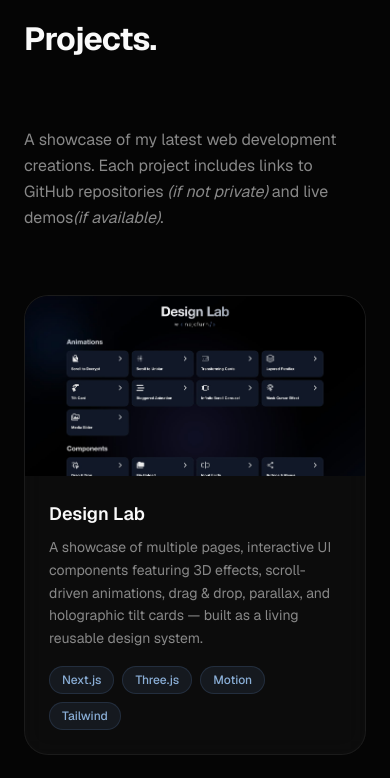
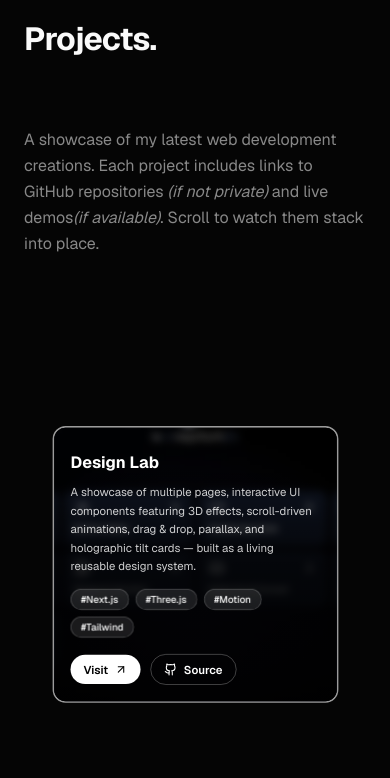
Before and after one commit to nejcfurh/nejcfurh-dev, a Next.js app: page / in a window 390 px wide. Shown: the part 5140-5918 px from the top of the page. Built offline with nearby package versions, Linux system fonts and the light colour scheme; no server answers.

Commit message:
feat(nejcfurh-dev): Update projects, switch UI for first 8

```diff
--- /dev/null
+++ b/app/components/motion/AnimatedImage.tsx
@@ -0,0 +1,11 @@
+'use client';
+
+import { motion } from 'framer-motion';
+import type { HTMLMotionProps } from 'framer-motion';
+import { JSX } from 'react';
+
+const AnimatedImage = (props: HTMLMotionProps<'img'>): JSX.Element => {
+  return <motion.img {...props} />;
+};
+
+export default AnimatedImage;
--- /dev/null
+++ b/app/components/motion/AnimatedSpan.tsx
@@ -0,0 +1,11 @@
+'use client';
+
+import { motion } from 'framer-motion';
+import type { HTMLMotionProps } from 'framer-motion';
+import { JSX } from 'react';
+
+const AnimatedSpan = (props: HTMLMotionProps<'span'>): JSX.Element => {
+  return <motion.span {...props} />;
+};
+
+export default AnimatedSpan;
--- /dev/null
+++ b/app/components/motion/AnimatedSubHeading.tsx
@@ -0,0 +1,11 @@
+'use client';
+
+import { motion } from 'framer-motion';
+import type { HTMLMotionProps } from 'framer-motion';
+import { JSX } from 'react';
+
+const AnimatedSubHeading = (props: HTMLMotionProps<'h3'>): JSX.Element => {
+  return <motion.h3 {...props} />;
+};
+
+export default AnimatedSubHeading;
--- a/app/features/homepage/components/Contact.tsx
+++ b/app/features/homepage/components/Contact.tsx
@@ -100,7 +100,7 @@ const Contact = (): JSX.Element => {
   };
 
   return (
-    <section id="contact" className="relative py-32 overflow-hidden">
+    <section id="contact" className="relative py-32 overflow-x-clip">
       <div className="gradient-orb gradient-orb-accent w-[400px] h-[400px] hidden sm:block -top-[150px] -right-[150px] absolute" />
 
       <span className="hash-span">&nbsp;</span>
--- /dev/null
+++ b/app/features/homepage/components/ProjectStackCard.tsx
@@ -0,0 +1,179 @@
+'use client';
+
+import {
+  useMotionTemplate,
+  useScroll,
+  useTransform,
+  type MotionValue,
+  type Variants,
+} from 'framer-motion';
+import { ArrowUpRight, Eye, Github } from 'lucide-react';
+import { JSX, useRef } from 'react';
+import AnimatedDiv from '@/app/components/motion/AnimatedDiv';
+import AnimatedImage from '@/app/components/motion/AnimatedImage';
+import AnimatedSpan from '@/app/components/motion/AnimatedSpan';
+import AnimatedSubHeading from '@/app/components/motion/AnimatedSubHeading';
+import AnimatedText from '@/app/components/motion/AnimatedText';
+import { projects } from '../constants';
+
+const overlayContainer: Variants = {
+  hidden: {},
+  visible: {
+    transition: { staggerChildren: 0.1, delayChildren: 0.15 },
+  },
+};
+
+const overlayItem: Variants = {
+  hidden: { opacity: 0, y: 20 },
+  visible: {
+    opacity: 1,
+    y: 0,
+    transition: { duration: 0.5, ease: 'easeOut' },
+  },
+};
+
+const pillBase =
+  'flex items-center gap-2 rounded-full px-4 py-2 text-sm font-semibold';
+
+interface ProjectStackCardProps {
+  project: (typeof projects)[number];
+  index: number;
+  range: [number, number];
+  targetScale: number;
+  progress: MotionValue<number>;
+  onPreview?: () => void;
+}
+
+const ProjectStackCard = ({
+  project,
+  index,
+  range,
+  targetScale,
+  progress,
+  onPreview,
+}: ProjectStackCardProps): JSX.Element => {
+  const containerRef = useRef<HTMLDivElement>(null);
+
+  const { scrollYProgress } = useScroll({
+    target: containerRef,
+    offset: ['start end', 'start start'],
+  });
+
+  const imageScale = useTransform(scrollYProgress, [0, 1], [2, 1]);
+  const cardScale = useTransform(progress, range, [1, targetScale]);
+  const blurAmount = useTransform(scrollYProgress, [0, 1], [10, 0]);
+  const imageFilter = useMotionTemplate`blur(${blurAmount}px)`;
+
+  const hasPreview = 'has_preview' in project && project.has_preview;
+
+  return (
+    // CARD CONTAINER
+    <div
+      ref={containerRef}
+      className="sticky top-0 mx-auto flex h-screen justify-center"
+    >
+      {/* CARD */}
+      <AnimatedDiv
+        className="relative mt-[30vh] sm:mt-[23vh] h-[340px] w-[1000px] max-w-[90vw] origin-top overflow-hidden rounded-2xl border-2 border-white/60 sm:h-[510px]"
+        style={{ top: `calc(-10% + ${index * 25}px)`, scale: cardScale }}
+      >
+        <AnimatedImage
+          initial={{ opacity: 0 }}
+          animate={{ opacity: 1 }}
+          transition={{ duration: 0.5 }}
+          className="h-full w-full object-cover"
+          src={project.image}
+          alt={project.name}
+          style={{
+            scale: imageScale,
+            filter: imageFilter,
+          }}
+        />
+
+        {/* DARK GRADIENT — always applied to the bottom of the picture,
+            independent of the text reveal animation */}
+        <div className="pointer-events-none absolute inset-0 bg-linear-to-t from-black/95 via-black/75 to-transparent" />
+
+        {/* CONTENT OVERLAY */}
+        <AnimatedDiv
+          className="absolute inset-0 flex flex-col justify-end p-5 text-white sm:p-8"
+          variants={overlayContainer}
+          initial="hidden"
+          whileInView="visible"
+          viewport={{ once: true, amount: 0.4 }}
+        >
+          <AnimatedSubHeading
+            className="text-xl font-bold sm:text-3xl"
+            variants={overlayItem}
+          >
+            {project.name}
+          </AnimatedSubHeading>
+
+          <AnimatedText
+            className="mt-3 max-w-2xl text-sm leading-relaxed text-white/80"
+            variants={overlayItem}
+          >
+            {project.description}
+          </AnimatedText>
+
+          <AnimatedDiv
+            className="mt-4 flex flex-wrap gap-2"
+            variants={overlayContainer}
+          >
+            {project.tags.map((tag: { name: string; color: string }) => (
+              <AnimatedSpan
+                key={tag.name}
+                className="rounded-full border border-white/20 bg-white/10 px-3 py-1 text-xs font-medium backdrop-blur-sm"
+                style={tag.color ? { color: tag.color } : undefined}
+                variants={overlayItem}
+              >
+                #{tag.name}
+              </AnimatedSpan>
+            ))}
+          </AnimatedDiv>
+
+          <AnimatedDiv
+            className="mt-5 flex flex-wrap items-center gap-3"
+            variants={overlayItem}
+          >
+            {project.link && (
+              <a
+                href={project.link}
+                target="_blank"
+                rel="noopener noreferrer"
+                className={`${pillBase} bg-white text-black transition-transform duration-300 ease-out hover:scale-105 active:scale-95`}
+              >
+                <span>Visit</span>
+                <ArrowUpRight size={16} />
+              </a>
+            )}
+
+            {project.source_code_link && (
+              <a
+                href={project.source_code_link}
+                target="_blank"
+                rel="noopener noreferrer"
+                className={`${pillBase} border border-white/30 transition-colors hover:bg-white/10`}
+              >
+                <Github size={16} />
+                <span>Source</span>
+              </a>
+            )}
+
+            {hasPreview && (
+              <button
+                onClick={onPreview}
+                className={`${pillBase} cursor-pointer border border-white/30 transition-colors hover:bg-white/10`}
+              >
+                <Eye size={16} />
+                <span>Preview</span>
+              </button>
+            )}
+          </AnimatedDiv>
+        </AnimatedDiv>
+      </AnimatedDiv>
+    </div>
+  );
+};
+
+export default ProjectStackCard;
--- a/app/features/homepage/components/Projects.tsx
+++ b/app/features/homepage/components/Projects.tsx
@@ -1,103 +1,153 @@
 'use client';
 
-import { AnimatePresence, motion } from 'framer-motion';
-import { JSX, lazy, Suspense, useCallback, useEffect, useState } from 'react';
+import { AnimatePresence, useScroll } from 'framer-motion';
+import {
+  JSX,
+  lazy,
+  Suspense,
+  useCallback,
+  useEffect,
+  useRef,
+  useState,
+} from 'react';
 import Image from 'next/image';
-import Link from 'next/link';
-import { ExternalLink, Eye, Github, X } from 'lucide-react';
+import { ArrowUpRight, Eye, Github, X } from 'lucide-react';
 import SectionHeading from '@/app/components/SectionHeading';
+import AnimatedDiv from '@/app/components/motion/AnimatedDiv';
+import AnimatedText from '@/app/components/motion/AnimatedText';
 import { projects } from '../constants';
+import ProjectStackCard from './ProjectStackCard';
 
 const PersonalYearInReview = lazy(
   () => import('@/app/features/personal-year-in-review/page'),
 );
 
-interface ProjectCardProps {
-  project: (typeof projects)[0];
-  index: number;
-  onPreview?: () => void;
-}
+// How much each card shrinks per card stacked on top of it. Kept gentle so the
+// deepest card in a long list never collapses to an unreadable size.
+const SCALE_STEP = 0.035;
 
-const ProjectCard = ({
+// The projects shown as the large stacked cards (the rest fall into the grid
+// below). Order here is the order they stack in.
+const FEATURED_NAMES = [
+  'Design Lab',
+  'Twabblr',
+  'Backyard Skies',
+  'N-Drive',
+  'Birdbuddy WIKI',
+  'Birdbuddy Year in Birds',
+  'Seoul Beauty Club',
+  'Elysantium',
+];
+
+const featuredProjects = FEATURED_NAMES.map(name =>
+  projects.find(project => project.name === name),
+).filter((project): project is (typeof projects)[number] => Boolean(project));
+
+const additionalProjects = projects.filter(
+  project => !FEATURED_NAMES.includes(project.name),
+);
+
+const AdditionalProjectCard = ({
   project,
   index,
   onPreview,
-}: ProjectCardProps): JSX.Element => {
+}: {
+  project: (typeof projects)[number];
+  index: number;
+  onPreview?: () => void;
+}): JSX.Element => {
   const hasPreview = 'has_preview' in project && project.has_preview;
 
   return (
-    <motion.div
+    <AnimatedDiv
       initial={{ opacity: 0, y: 40 }}
       whileInView={{ opacity: 1, y: 0 }}
       viewport={{ once: true, margin: '-50px' }}
       transition={{
         duration: 0.6,
-        delay: index * 0.1,
+        delay: index * 0.08,
         ease: [0.16, 1, 0.3, 1],
       }}
-      className="project-card glass-card overflow-hidden group"
+      className="group relative aspect-video overflow-hidden rounded-2xl border border-white/15"
     >
-      {/* Image */}
-      <div className="relative h-[180px] overflow-hidden">
       <Image
         src={project.image}
         alt={project.name}
         fill
         sizes="(max-width: 768px) 100vw, (max-width: 1024px) 50vw, 33vw"
-          className="project-card-image object-cover"
+        className="object-cover transition-transform duration-500 ease-out group-hover:scale-105"
       />
-        {/* Hover overlay */}
-        {(project.source_code_link || project.link || hasPreview) && (
-          <div className="project-card-overlay absolute inset-0 bg-primary/10 backdrop-blur-xs flex items-center justify-center gap-4">
+
+      {/* Dark scrim — same treatment as the featured stack cards */}
+      <div className="pointer-events-none absolute inset-0 bg-linear-to-t from-black/95 via-black/65 to-transparent" />
+
+      {/* Content overlaid at the bottom */}
+      <div className="absolute inset-0 flex flex-col justify-end p-5 text-white">
+        <h3 className="text-lg font-bold">{project.name}</h3>
+
+        {/* Description revealed on hover (grid-rows trick = no layout shift) */}
+        <div className="grid grid-rows-[0fr] transition-[grid-template-rows] duration-300 ease-out group-hover:grid-rows-[1fr]">
+          <div className="overflow-hidden">
+            <p className="mt-2 line-clamp-3 text-sm leading-relaxed text-white/80">
+              {project.description}
+            </p>
+          </div>
+        </div>
+
+        <div className="mt-3 flex flex-wrap gap-2">
+          {project.tags
+            .slice(0, 4)
+            .map((tag: { name: string; color: string }) => (
+              <span
+                key={tag.name}
+                className="rounded-full border border-white/20 bg-white/10 px-3 py-1 text-xs font-medium backdrop-blur-sm"
+                style={tag.color ? { color: tag.color } : undefined}
+              >
+                #{tag.name}
+              </span>
+            ))}
+        </div>
+
+        {/* Actions — same pills as the featured cards, sized down */}
+        {(project.link || project.source_code_link || hasPreview) && (
+          <div className="mt-4 flex flex-wrap items-center gap-2">
+            {project.link && (
+              <a
+                href={project.link}
+                target="_blank"
+                rel="noopener noreferrer"
+                className="inline-flex items-center gap-1.5 rounded-full bg-white px-3 py-1.5 text-xs font-semibold text-black transition-transform duration-300 ease-out hover:scale-105 active:scale-95"
+              >
+                <span>Visit</span>
+                <ArrowUpRight size={14} />
+              </a>
+            )}
+
             {project.source_code_link && (
-              <Link
+              <a
                 href={project.source_code_link}
                 target="_blank"
-                aria-label="GitHub"
                 rel="noopener noreferrer"
-                className="w-12 h-12 rounded-full bg-black/50 flex items-center justify-center hover:bg-black/75 transition-colors ease-out duration-300"
+                className="inline-flex items-center gap-1.5 rounded-full border border-white/30 px-3 py-1.5 text-xs font-semibold backdrop-blur-sm transition-colors hover:bg-white/10"
               >
-                <Github size={20} className="text-white" />
-              </Link>
+                <Github size={14} />
+                <span>Source</span>
+              </a>
             )}
-            {project.link && (
-              <Link
-                href={project.link}
-                target="_blank"
-                aria-label="Live Demo"
-                rel="noopener noreferrer"
-                className="w-12 h-12 rounded-full bg-black/50 flex items-center justify-center hover:bg-black/75 transition-colors ease-out duration-300"
-              >
-                <ExternalLink size={20} className="text-white" />
-              </Link>
-            )}
+
             {hasPreview && (
               <button
                 onClick={onPreview}
-                className="w-12 h-12 rounded-full bg-black/50 flex items-center justify-center hover:bg-black/75 transition-colors ease-out duration-300 cursor-pointer"
+                className="inline-flex cursor-pointer items-center gap-1.5 rounded-full border border-white/30 px-3 py-1.5 text-xs font-semibold backdrop-blur-sm transition-colors hover:bg-white/10"
               >
-                <Eye size={20} className="text-white" />
+                <Eye size={14} />
+                <span>Preview</span>
               </button>
             )}
           </div>
         )}
       </div>
-
-      {/* Content */}
-      <div className="p-6">
-        <h3 className="text-white-100 font-semibold text-lg">{project.name}</h3>
-        <p className="text-secondary text-sm mt-2 leading-relaxed line-clamp-5">
-          {project.description}
-        </p>
-        <div className="mt-4 flex flex-wrap gap-2">
-          {project.tags.map((tag: { name: string; color: string }) => (
-            <span key={tag.name} className="tag-pill">
-              {tag.name}
-            </span>
-          ))}
-        </div>
-      </div>
-    </motion.div>
+    </AnimatedDiv>
   );
 };
 
@@ -115,7 +165,7 @@ const IPhoneModal = ({ onClose }: { onClose: () => void }): JSX.Element => {
   }, [onClose]);
 
   return (
-    <motion.div
+    <AnimatedDiv
       initial={{ opacity: 0 }}
       animate={{ opacity: 1 }}
       exit={{ opacity: 0 }}
@@ -133,7 +183,7 @@ const IPhoneModal = ({ onClose }: { onClose: () => void }): JSX.Element => {
       </button>
 
       {/* iPhone frame */}
-      <motion.div
+      <AnimatedDiv
         initial={{ scale: 0.85, opacity: 0 }}
         animate={{ scale: 1, opacity: 1 }}
         exit={{ scale: 0.85, opacity: 0 }}
@@ -162,13 +212,19 @@ const IPhoneModal = ({ onClose }: { onClose: () => void }): JSX.Element => {
             </Suspense>
           </div>
         </div>
-      </motion.div>
-    </motion.div>
+      </AnimatedDiv>
+    </AnimatedDiv>
   );
 };
 
 const Projects = (): JSX.Element => {
   const [showPreview, setShowPreview] = useState(false);
+  const containerRef = useRef<HTMLDivElement>(null);
+
+  const { scrollYProgress } = useScroll({
+    target: containerRef,
+    offset: ['start start', 'end end'],
+  });
 
   const handleOpenPreview = useCallback(() => {
     setShowPreview(true);
@@ -179,29 +235,62 @@ const Projects = (): JSX.Element => {
   }, []);
 
   return (
-    <section id="projects" className="relative py-32 overflow-hidden">
-      <div className="gradient-orb gradient-orb-accent w-[400px] h-[400px] hidden sm:block -top-[150px] -left-[150px] absolute" />
+    <section id="projects" className="relative">
+      <div className="absolute inset-0 pointer-events-none overflow-x-clip">
         <div className="gradient-orb gradient-orb-accent w-[400px] h-[400px] hidden sm:block -bottom-[150px] -right-[150px] absolute" />
+      </div>
+
       <span className="hash-span">&nbsp;</span>
-      <div className="max-w-6xl mx-auto px-6 sm:px-8 lg:px-12">
+
+      {/* Intro */}
+      <div className="max-w-6xl mx-auto px-6 sm:px-8 lg:px-12 pt-32">
         <SectionHeading label="My Work" title="Projects." />
 
-        <motion.p
+        <AnimatedText
           initial={{ opacity: 0, y: 20 }}
           whileInView={{ opacity: 1, y: 0 }}
           viewport={{ once: true }}
           transition={{ duration: 0.6, delay: 0.2 }}
-          className="text-secondary max-w-2xl mb-16 leading-relaxed"
+          className="text-secondary max-w-2xl leading-relaxed"
         >
           A showcase of my latest web development creations. Each project
           includes links to GitHub repositories{' '}
           <span className="italic">(if not private)</span> and live demos
-          <span className="italic">(if available)</span>.
-        </motion.p>
+          <span className="italic">(if available)</span>. Scroll to watch them
+          stack into place.
+        </AnimatedText>
+      </div>
 
-        <div className="grid grid-cols-1 md:grid-cols-2 lg:grid-cols-3 gap-6">
-          {projects.map((project, index) => (
-            <ProjectCard
+      {/* Stacking cards (featured) */}
+      <div ref={containerRef} className="relative pb-0 sm:pb-[18vh]">
+        {featuredProjects.map((project, index) => {
+          const targetScale =
+            1 - (featuredProjects.length - index) * SCALE_STEP;
+
+          return (
+            <ProjectStackCard
+              key={project.name}
+              project={project}
+              index={index}
+              range={[index * (1 / featuredProjects.length), 1]}
+              targetScale={targetScale}
+              progress={scrollYProgress}
+              onPreview={
+                'has_preview' in project && project.has_preview
+                  ? handleOpenPreview
+                  : undefined
+              }
+            />
+          );
+        })}
+      </div>
+
+      {/* Additional projects (grid) */}
+      {additionalProjects.length > 0 && (
+        <div className="relative z-10 max-w-6xl mx-auto px-6 sm:px-8 lg:px-12 pb-32">
+          <div className="grid grid-cols-1 gap-6 md:grid-cols-2">
+            {additionalProjects.map((project, index) => (
+              <AdditionalProjectCard
                 key={project.name}
                 project={project}
                 index={index}
@@ -214,6 +303,7 @@ const Projects = (): JSX.Element => {
             ))}
           </div>
         </div>
+      )}
 
       <AnimatePresence>
         {showPreview && <IPhoneModal onClose={handleClosePreview} />}
--- a/app/features/homepage/constants/index.ts
+++ b/app/features/homepage/constants/index.ts
@@ -301,7 +301,7 @@ const projects = [
       { name: 'Next.js', color: '' },
       { name: 'Motion', color: '' },
       { name: 'Tailwind', color: '' },
-      { name: 'AI SDK', color: '' },
+      { name: 'AI_SDK', color: '' },
     ],
     image: '/images/projects/friends-of-nature.jpg',
     source_code_link: 'https://github.com/nejcfurh/nejcfurh-studio',
@@ -381,7 +381,7 @@ const projects = [
     link: 'https://domavia.nejcfurh.dev',
   },
   {
-    name: 'Blog.dev',
+    name: 'Blog',
     description:
       'Personal development blog platform with admin authentication, CRUD operations, MongoDB persistence, and posts sorted by date with image support.',
     tags: [
```
Also changed, not shown: app/features/homepage/components/Experience.tsx (+6 -1 lines). Lines whose indentation alone changed are shown as unchanged.
